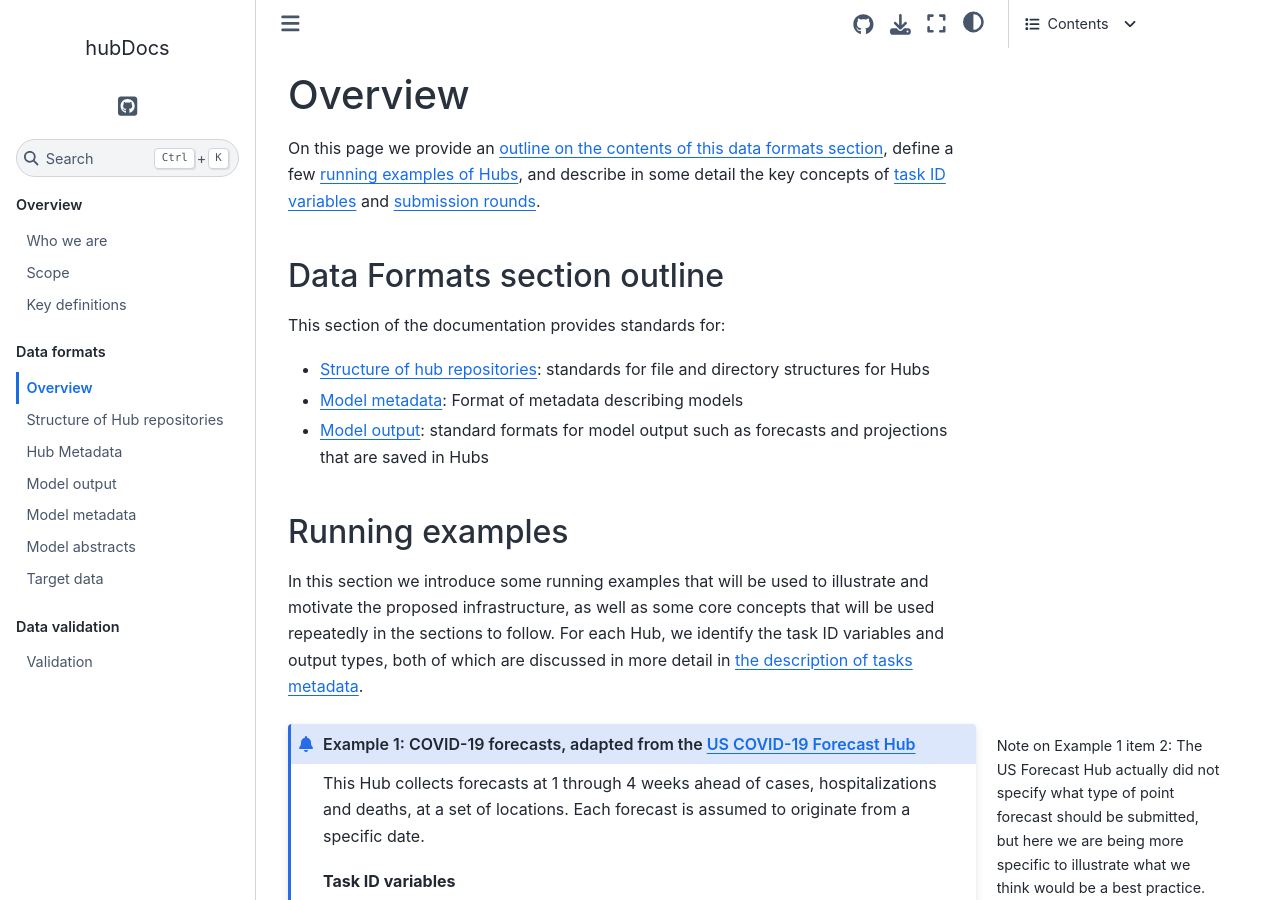
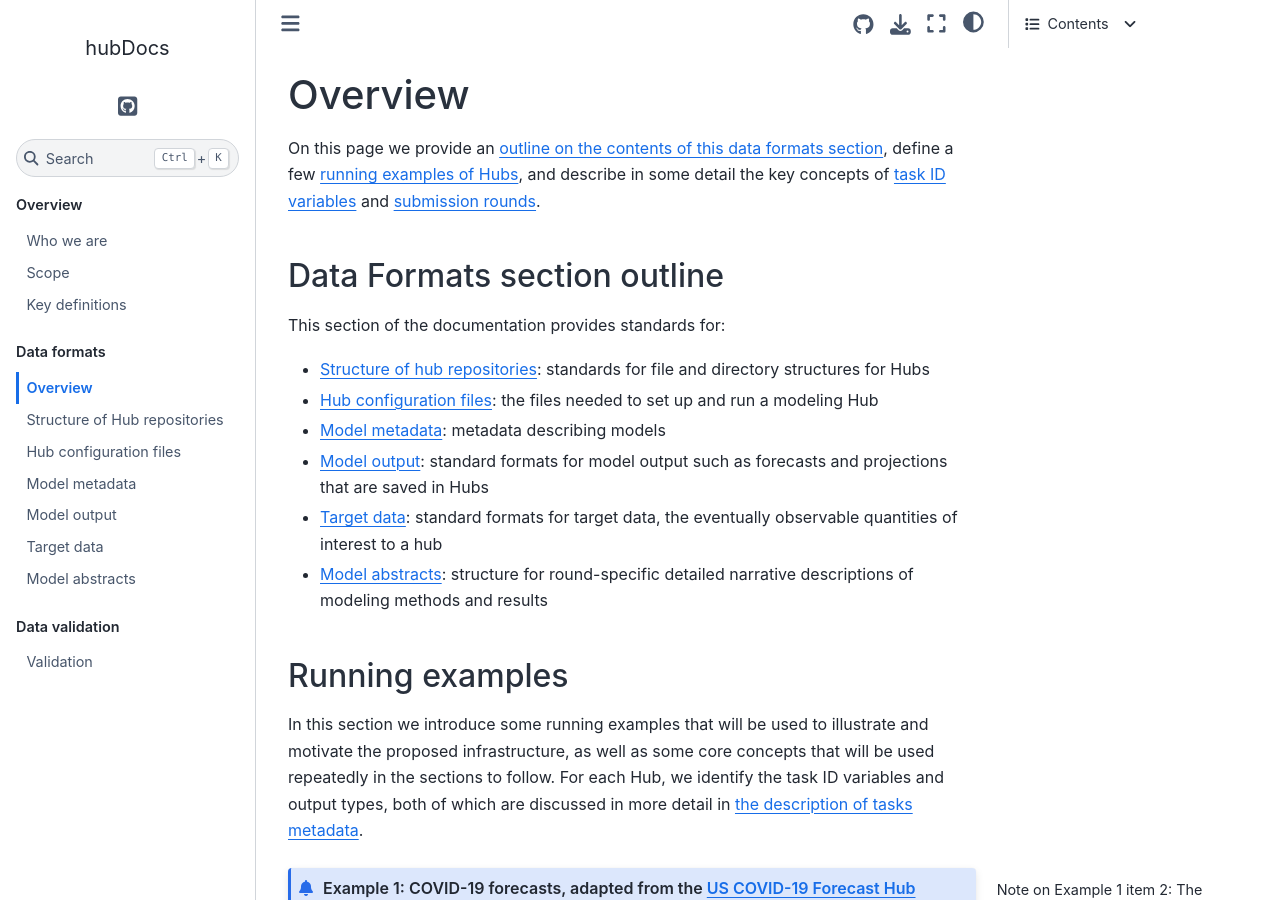
Before and after one commit to hubverse-org/hubDocs, a Sphinx documentation site: the page built from docs/source/format/intro-data-formats.md, in a window 1280 px wide and 900 px high. Built offline with Sphinx 7.4.7 and the Sphinx Book theme 1.1.4, drawn with Linux system fonts in a browser that asks for light colours.

Commit message:
update descriptions of outline data formats section.

```diff
--- a/docs/source/format/hub-metadata.md
+++ b/docs/source/format/hub-metadata.md
@@ -1,5 +1,5 @@
 (hub-metadata)=
-# Hub Metadata
+# Hub configuration files
 
 ## Directory Structure
 The `hub-config` directory in a modeling hub is required to contain three files:
--- a/docs/source/format/intro-data-formats.md
+++ b/docs/source/format/intro-data-formats.md
@@ -7,8 +7,11 @@ On this page we provide an [outline on the contents of this data formats section
 This section of the documentation provides standards for:
 
 * [Structure of hub repositories](hub-structure): standards for file and directory structures for Hubs
-* [Model metadata](model-metadata): Format of metadata describing models
+* [Hub configuration files](hub-metadata): the files needed to set up and run a modeling Hub
+* [Model metadata](model-metadata): metadata describing models
 * [Model output](model-output): standard formats for model output such as forecasts and projections that are saved in Hubs
+* [Target data](target-data): standard formats for target data, the eventually observable quantities of interest to a hub
+* [Model abstracts](model-abstracts): structure for round-specific detailed narrative descriptions of modeling methods and results
 
 (running-examples)=
 ## Running examples
```
Also changed, not shown: docs/source/format/model-abstracts.md (+1 -1 lines), docs/source/index.md (+2 -2 lines).
